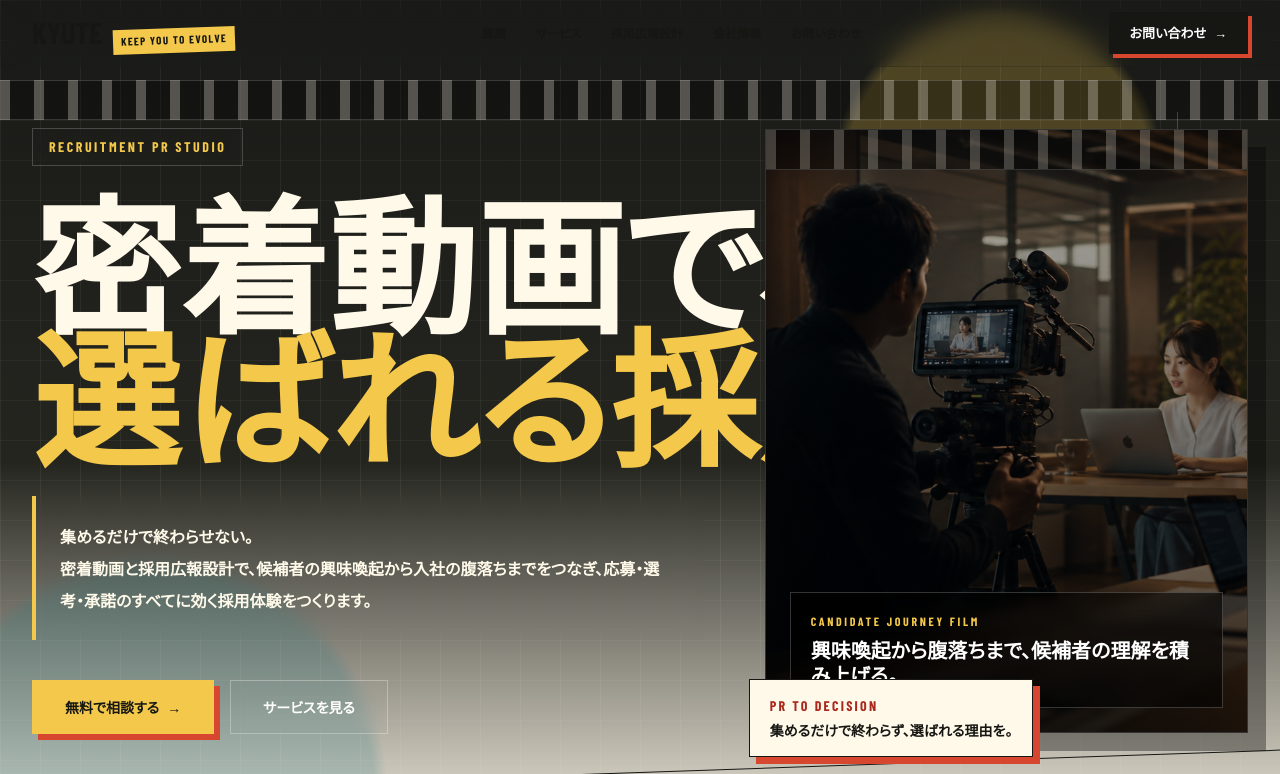
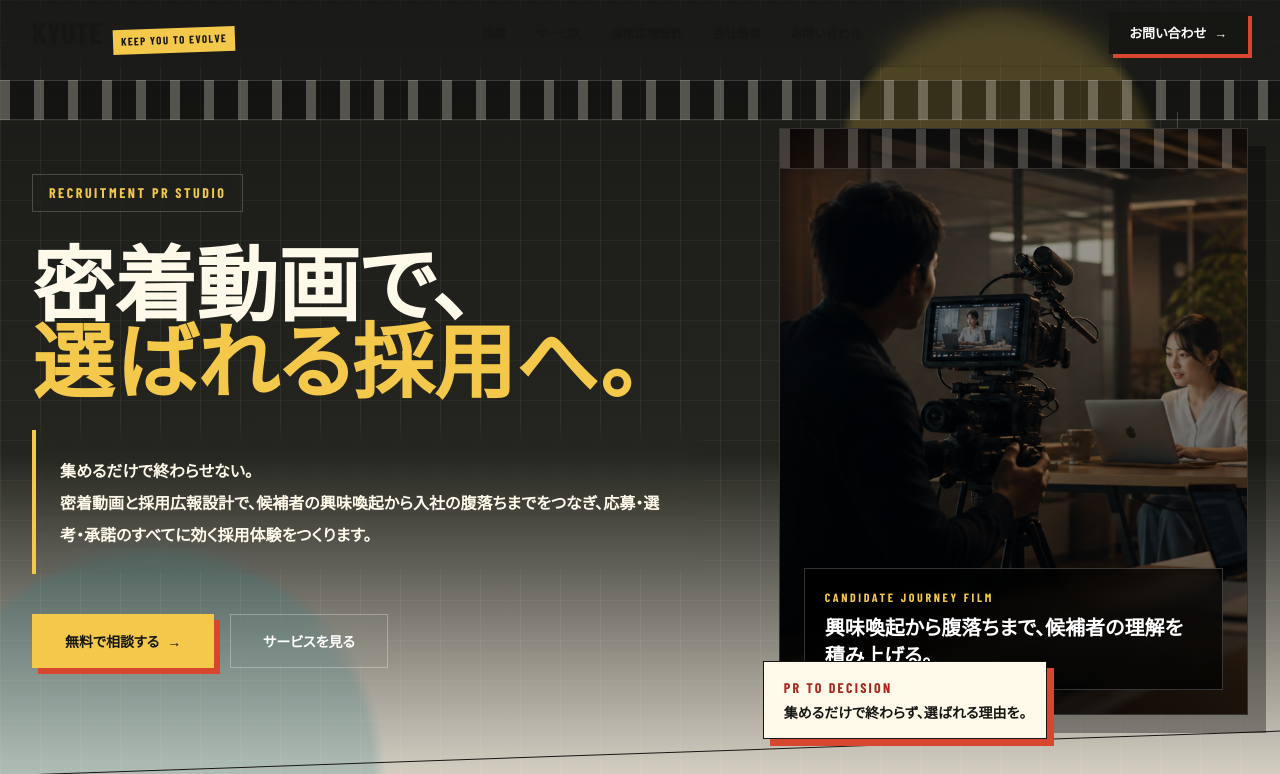
Before and after one commit to ogawa-shota/kyute-hp, a Next.js app: page / in a window 1280 px wide. Shown: the top 774 px of the page. Built offline with nearby package versions, Linux system fonts and the light colour scheme; a web font is replaced by a local one.

Commit message:
Adjust hero layout readability

```diff
--- a/components/HeroCompany.tsx
+++ b/components/HeroCompany.tsx
@@ -11,13 +11,13 @@ export function HeroCompany() {
       </div>
 
       <div className="relative mx-auto max-w-7xl px-5 pb-20 md:px-8 md:pb-28">
-        <div className="grid gap-10 lg:grid-cols-12 lg:items-center">
-          <div className="lg:col-span-7">
+        <div className="grid gap-12 lg:grid-cols-12 lg:items-center lg:gap-14 xl:gap-16">
+          <div className="relative z-10 lg:col-span-6 xl:col-span-7">
             <p className="inline-flex border border-white/20 bg-white/8 px-4 py-2 font-latin text-sm font-extrabold uppercase tracking-[0.18em] text-[var(--accent)] backdrop-blur">
               {heroCopy.eyebrow}
             </p>
 
-            <h1 className="mt-8 font-latin text-[clamp(42px,12vw,148px)] font-extrabold uppercase leading-[0.9] text-[var(--cream)]">
+            <h1 className="mt-8 max-w-[760px] font-latin text-[clamp(40px,10vw,96px)] font-extrabold uppercase leading-[0.94] text-[var(--cream)] lg:text-[clamp(64px,6.4vw,108px)]">
               {heroCopy.titleLines.map((line, i) => (
                 <span key={i} className={i === 1 ? "block whitespace-nowrap text-[var(--accent)]" : "block whitespace-nowrap"}>
                   {line}
@@ -46,8 +46,8 @@ export function HeroCompany() {
             </div>
           </div>
 
-          <div className="relative lg:col-span-5">
-            <div className="relative mx-auto aspect-[4/5] w-full max-w-xl overflow-hidden border border-white/20 bg-black shadow-[18px_18px_0_rgba(0,0,0,0.35)]">
+          <div className="relative z-0 lg:col-span-6 xl:col-span-5">
+            <div className="relative mx-auto aspect-[4/5] w-full max-w-lg overflow-hidden border border-white/20 bg-black shadow-[18px_18px_0_rgba(0,0,0,0.35)] xl:max-w-xl">
               <Image
                 src="/recruitment-closing-film.png"
                 alt="KYUTEの採用広報向け密着動画イメージ"
@@ -60,17 +60,17 @@ export function HeroCompany() {
               <div className="absolute inset-x-0 top-0 h-10 border-b border-white/15 bg-black/45">
                 <div className="film-strip h-full opacity-80" />
               </div>
-              <div className="absolute bottom-6 left-6 right-6 border border-white/20 bg-black/55 p-5 backdrop-blur">
+              <div className="absolute bottom-5 left-5 right-5 border border-white/20 bg-black/70 p-4 backdrop-blur md:bottom-6 md:left-6 md:right-6 md:p-5">
                 <p className="font-latin text-xs font-extrabold uppercase tracking-[0.22em] text-[var(--accent)]">
                   Candidate Journey Film
                 </p>
-                <p className="mt-2 text-xl font-black leading-tight text-white">
+                <p className="mt-2 text-base font-black leading-tight text-white md:text-xl">
                   興味喚起から腹落ちまで、候補者の理解を積み上げる。
                 </p>
               </div>
             </div>
 
-            <div className="absolute -bottom-6 -left-4 hidden border border-[var(--ink)] bg-[var(--cream)] px-5 py-4 shadow-[7px_7px_0_var(--brand)] sm:block">
+            <div className="absolute -bottom-6 left-2 hidden max-w-[min(92%,360px)] border border-[var(--ink)] bg-[var(--cream)] px-5 py-4 shadow-[7px_7px_0_var(--brand)] sm:block xl:-left-4">
               <p className="font-latin text-sm font-extrabold tracking-[0.16em] text-[var(--brand-deep)]">PR TO DECISION</p>
               <p className="mt-1 text-sm font-black text-[var(--ink)]">集めるだけで終わらず、選ばれる理由を。</p>
             </div>
```
